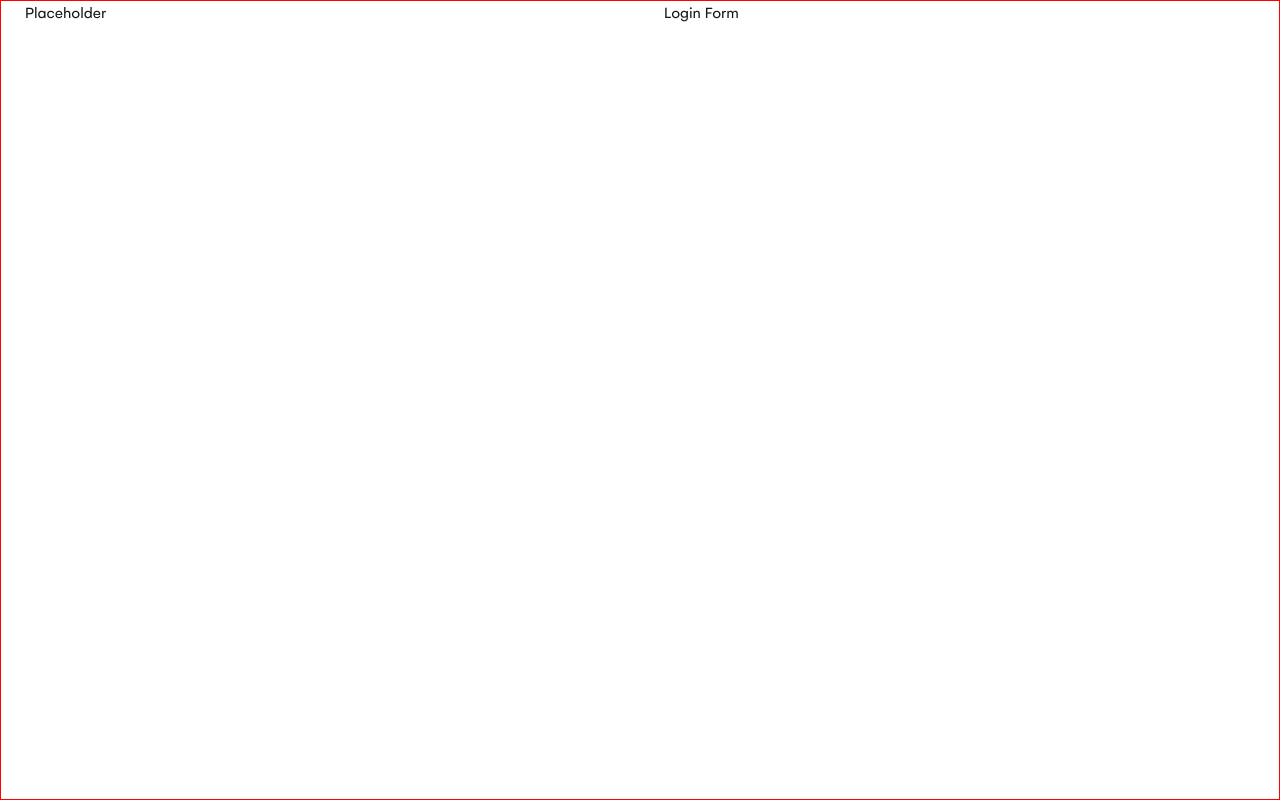
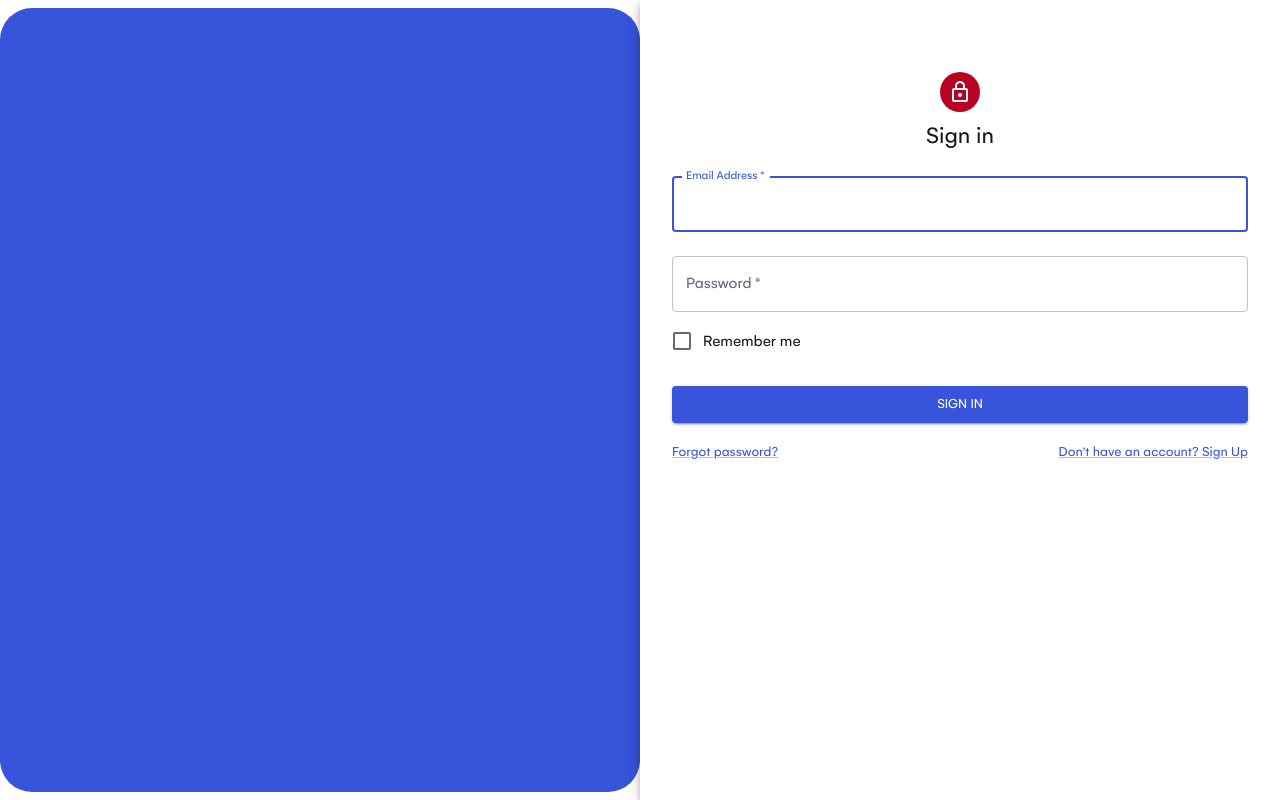
Before and after one commit to SkillBrainFrontend/Semicolon-Task-Manager-Andromeda, a React (Create React App) app: page /login in a window 1280 px wide. Built offline with nearby package versions, Linux system fonts and the light colour scheme.

Commit message:
updated layout 2.2

```diff
--- a/src/pages/Login.jsx
+++ b/src/pages/Login.jsx
@@ -1,30 +1,115 @@
 import React from "react";
-import { Box, Grid, Container, Typography } from "@mui/material";
+import {
+	Box,
+	Grid,
+	Avatar,
+	Typography,
+	TextField,
+	FormControlLabel,
+	Link,
+	Checkbox,
+	Button,
+	Paper,
+} from "@mui/material";
+
+import LockOutlinedIcon from "@mui/icons-material/LockOutlined";
 
 function LoginPage() {
 	return (
-		<Box sx={{ flexGrow: 1, border: "1px solid red" }}>
+		<Grid container component="main" sx={{ height: "100vh" }}>
 			<Grid
+				item
+				xs={false}
+				sm={4}
+				md={6}
 				justifyContent="center"
-				alignItems="stretch"
-				container
-				spacing={0}
-				columns={12}
-				sx={{ flexGrow: 1 }}
+				alignContent="stretch"
+				sx={{
+					display: "flex",
+					justifyContent: "center",
+					alignItems: "center",
+				}}
 			>
-				<Grid xs={6}>
-					<Container>
-						<Typography>Placeholder</Typography>
-					</Container>
-				</Grid>
-
-				<Grid xs={6}>
-					<Container>
-						<Typography>Login Form</Typography>
-					</Container>
-				</Grid>
+				<Box
+					sx={{
+						flex: 1,
+						height: "98%",
+						backgroundColor: "#3754DB",
+						borderRadius: "32px",
+					}}
+				/>
 			</Grid>
-		</Box>
+			<Grid item xs={12} sm={8} md={6} component={Paper} elevation={6} square>
+				<Box
+					sx={{
+						my: 8,
+						mx: 4,
+						display: "flex",
+						flexDirection: "column",
+						alignItems: "center",
+					}}
+				>
+					<Avatar sx={{ m: 1, bgcolor: "secondary.main" }}>
+						<LockOutlinedIcon />
+					</Avatar>
+					<Typography component="h1" variant="h5">
+						Sign in
+					</Typography>
+					<Box
+						component="form"
+						noValidate
+						// onSubmit={handleSubmit}
+						sx={{ mt: 1 }}
+					>
+						<TextField
+							margin="normal"
+							required
+							fullWidth
+							id="email"
+							label="Email Address"
+							name="email"
+							autoComplete="email"
+							autoFocus
+						/>
+						<TextField
+							margin="normal"
+							required
+							fullWidth
+							name="password"
+							label="Password"
+							type="password"
+							id="password"
+							autoComplete="current-password"
+						/>
+						<FormControlLabel
+							control={<Checkbox value="remember" color="primary" />}
+							label="Remember me"
+						/>
+						<Button
+							type="submit"
+							fullWidth
+							variant="contained"
+							sx={{ mt: 3, mb: 2 }}
+						>
+							Sign In
+						</Button>
+						<Grid container>
+							<Grid item xs>
+								<Link href="/test" variant="body2">
+									Forgot password?
+								</Link>
+							</Grid>
+							<Grid item>
+								<Link href="/test" variant="body2">
+									Don&apos;t have an account? Sign Up
+								</Link>
+							</Grid>
+						</Grid>
+						{/* <Copyright sx={{ mt: 5 }} /> */}
+					</Box>
+				</Box>
+			</Grid>
+		</Grid>
 	);
 }
 
```
Also changed, not shown: src/assets/icons/CategoryFilled.js (deleted, +0 -20 lines), src/assets/icons/CategoryFilled.jsx (added, +20 -0 lines), 1 other file (tests, documents, lock files or other folders).
